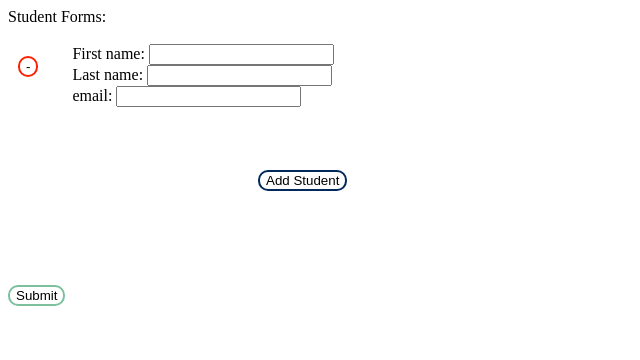
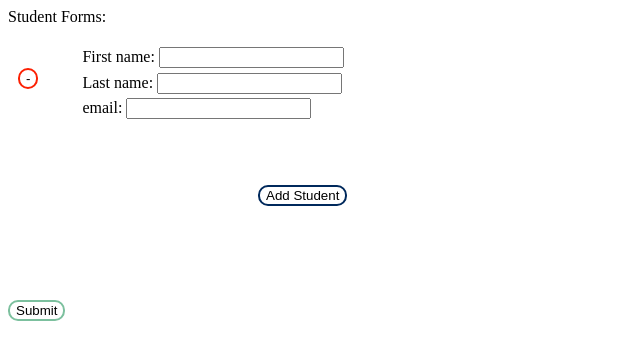
Before and after one commit to dantan2000/dantan2000.github.io, a plain HTML site: page index.html in a window 1280 px wide. Shown: the whole page, without its empty margins (0-640 px from the left). Drawn offline with nearby package versions, Linux system fonts and the light colour scheme.

Commit message:
Form block highlight

```diff
--- a/styles.css
+++ b/styles.css
@@ -1,6 +1,20 @@
+
+.form-block {
+    background-color: white;
+    transition: all 0.1s ease;
+}
+
+.form-block:hover {
+    background-color: #b9d2fa;
+    box-shadow: 0px 0px 10px 10px #b9d2fa;
+    transition: all 0.1s ease;
+}
 
 .form-element {
-    display:inline-block;
+    display: inline-block;
+    line-height: 1.6;
+    margin-left: 10px;
+    margin-right: 30px;
 }
 
 .remove-button {
@@ -9,8 +23,6 @@
     position: relative;
     top: -30px;
     border-radius: 10px;
-    margin-left: 10px;
-    margin-right: 30px;
     text-align: center;
     transition: all 0.2s ease;
 }
```
Also changed, not shown: 1 other file.
